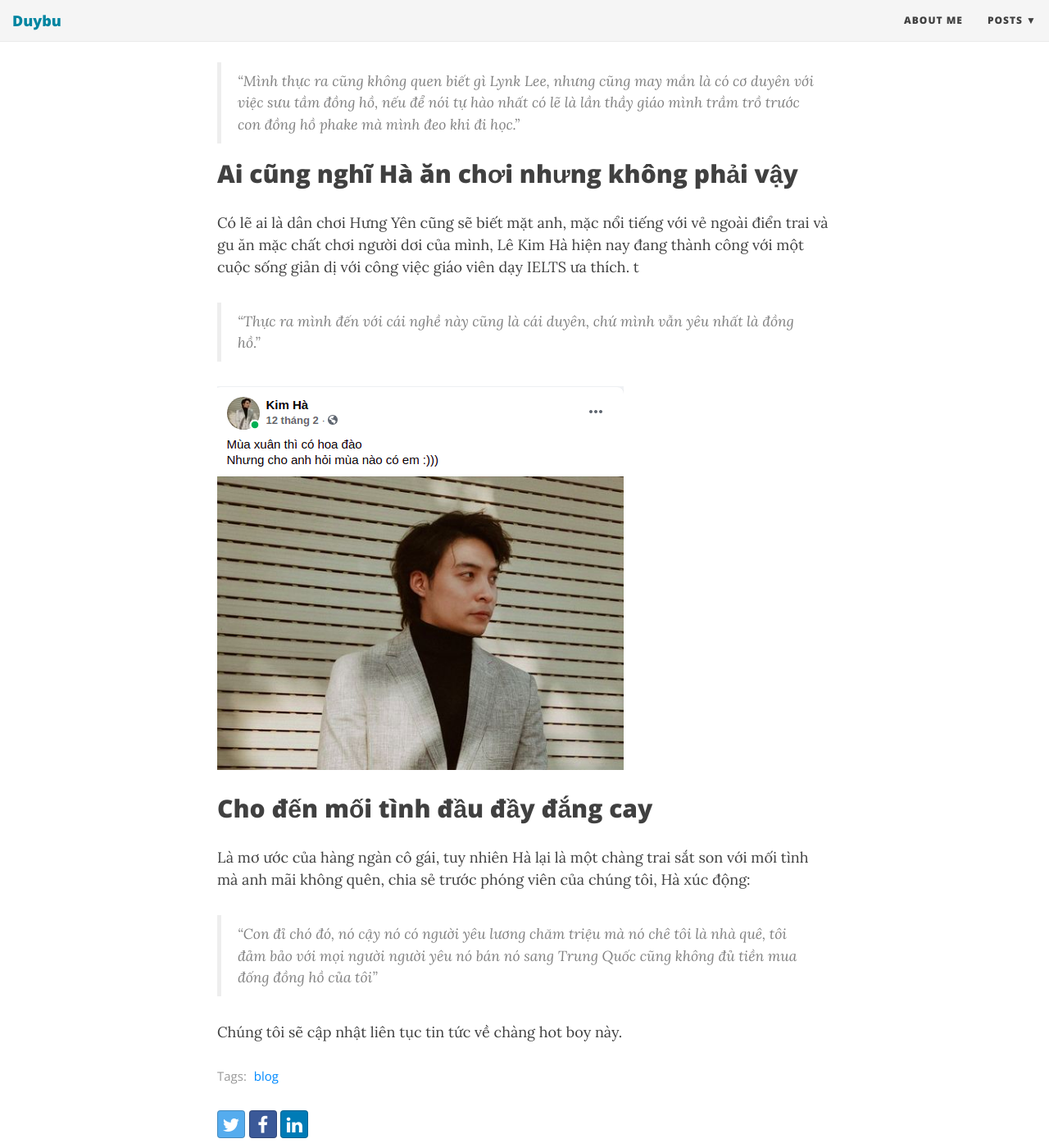
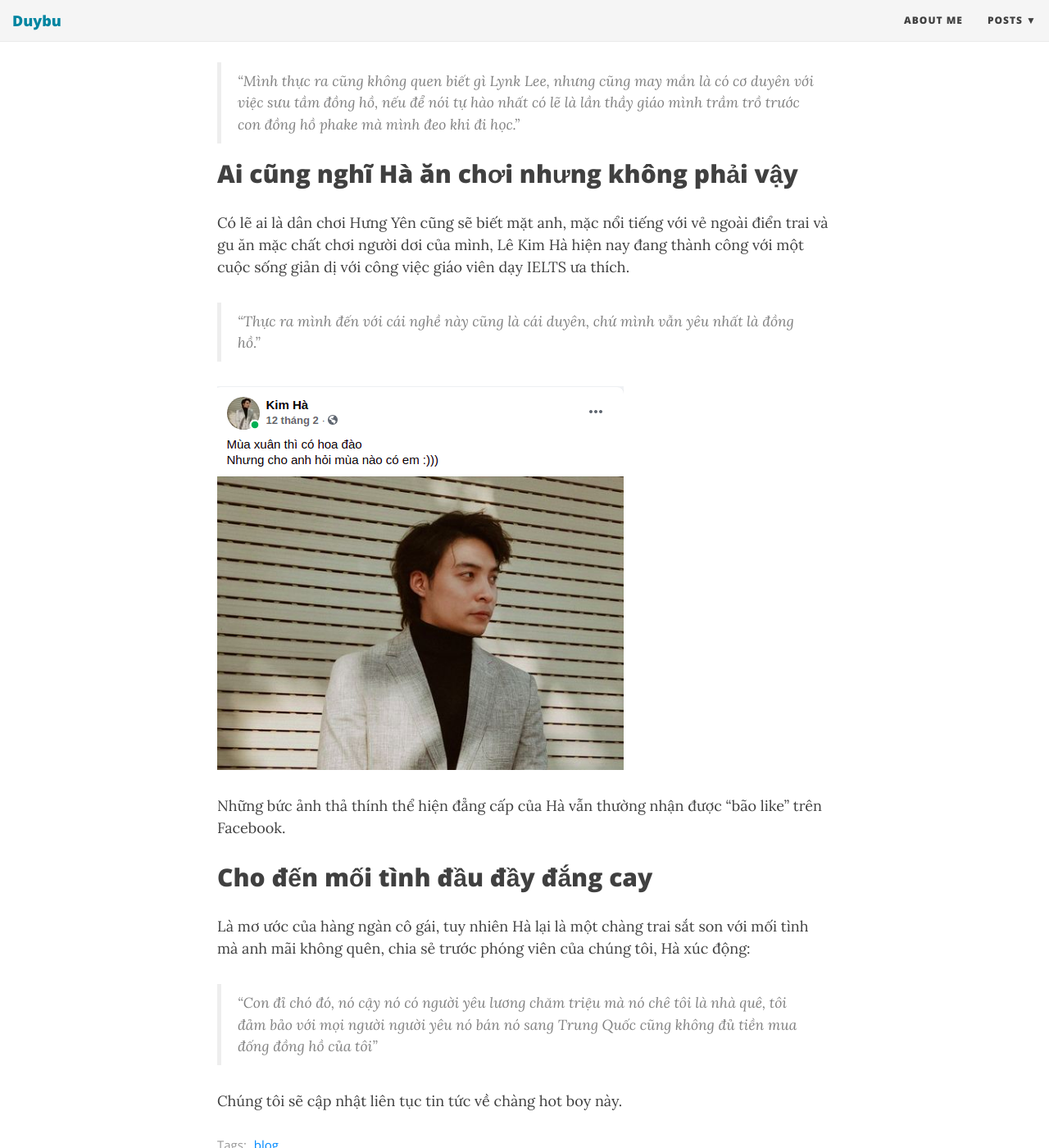
Before and after one commit to dreamow99/dreamow99.github.io, a Jekyll site: the page built from _posts/2021-04-02-kim-ha.md, in a window 1280 px wide and 1400 px high, scrolled down 718 px. Shown: the whole window at 82% size. Built offline with Jekyll 4.4.1, drawn with Linux system fonts in a browser that asks for light colours; nearby versions of some CDN libraries.

```diff
--- a/_posts/2021-04-02-kim-ha.md
+++ b/_posts/2021-04-02-kim-ha.md
@@ -16,10 +16,12 @@
 ## Ai cũng nghĩ Hà ăn chơi nhưng không phải vậy
 
 Có lẽ ai là dân chơi Hưng Yên cũng sẽ biết mặt anh, mặc nổi tiếng với vẻ ngoài điển trai và gu ăn mặc chất chơi người dơi của mình, Lê Kim Hà hiện nay đang thành công với một cuộc sống giản dị với công việc giáo viên dạy IELTS ưa thích.
-t
+
 >"Thực ra mình đến với cái nghề này cũng là cái duyên, chứ mình vẫn yêu nhất là đồng hồ."
 
-![Những bức ảnh thả thính thể hiện đẳng cấp của Hà vẫn thường nhận được "bão like" trên Facebook](/img/kimhakimha.png)
+![ảnh thả thính](/img/kimhakimha.png)
+
+Những bức ảnh thả thính thể hiện đẳng cấp của Hà vẫn thường nhận được "bão like" trên Facebook.
 
 ## Cho đến mối tình đầu đầy đắng cay
 
```
